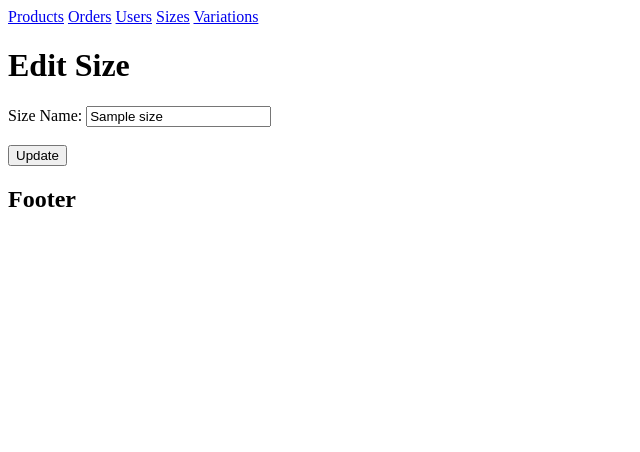
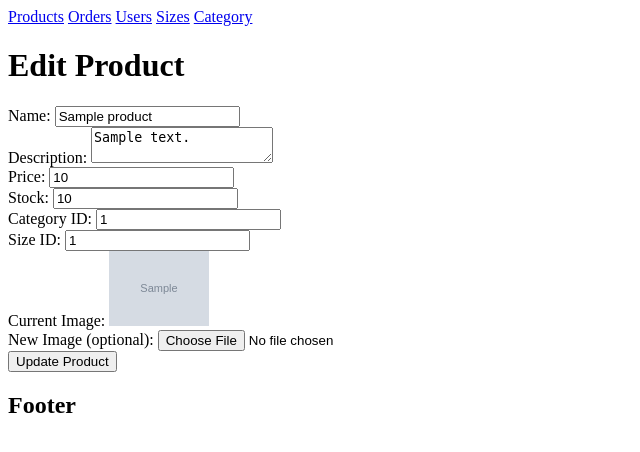
Before and after one commit to Tsukine050824/e-Project-1, a PHP site: template Fanimation/app/views/size/edit.php in a window 1280 px wide. Shown: the top 452 px of the page, without its empty margins (0-640 px from the left). Run offline with PHP 8.4, Linux system fonts and the light colour scheme; the template is opened without the code that fills it: most values are stand-ins (such as "Sample title", 1, 10 or a date in 2020); grey boxes marked "Sample" are stand-in pictures.

Commit message:
fanimation

```diff
--- a/Fanimation/app/App.php
+++ b/Fanimation/app/App.php
@@ -1,5 +1,4 @@
 <?php
-
 if (!function_exists('str_ends_with')) {
     function str_ends_with(string $haystack, string $needle): bool {
         if ($needle === '') {
@@ -11,17 +10,15 @@ if (!function_exists('str_ends_with')) {
 
 class App {
     public function handleRequest() {
-        $controllerName = isset($_GET['controller']) ? $_GET['controller'] : 'UserController';
+        $controllerName = isset($_GET['controller']) ? $_GET['controller'] : 'ProductController'; // Default to ProductController
         $actionName = isset($_GET['action']) ? $_GET['action'] : 'index';
 
         if (!str_ends_with($controllerName, 'Controller')) {
             $controllerName .= 'Controller';
         }
 
-
         if (class_exists($controllerName)) {
             $controller = new $controllerName();
-
 
             if (method_exists($controller, $actionName)) {
                 $params = isset($_GET['id']) ? [$_GET['id']] : [];
--- a/Fanimation/app/views/layout/header.php
+++ b/Fanimation/app/views/layout/header.php
@@ -9,5 +9,5 @@
     <a href="index.php?controller=OrderController&action=index">Orders</a>
     <a href="index.php?controller=UserController&action=index">Users</a>
     <a href="index.php?controller=SizeController&action=index">Sizes</a>
-    <a href="index.php?controller=VariationController&action=index">Variations</a>
+    <a href="index.php?controller=CategoryController&action=index">Category</a>
 </nav>
--- a/Fanimation/app/views/size/edit.php
+++ b/Fanimation/app/views/size/edit.php
@@ -1,15 +1,37 @@
 <!DOCTYPE html>
 <html>
 <head>
-    <title>Edit Size</title>
+    <title>Edit Product</title>
 </head>
 <body>
 <?php include 'app/views/layout/header.php'; ?>
-<h1>Edit Size</h1>
-<form method="post" action="index.php?controller=SizeController&action=edit&id=<?= $size['id'] ?>">
-    <label for="size_name">Size Name:</label>
-    <input type="text" id="size_name" name="size_name" value="<?= $size['size_name'] ?>" required><br><br>
-    <button type="submit">Update</button>
+<h1>Edit Product</h1>
+<form action="index.php?controller=ProductController&action=edit&id=<?= htmlspecialchars($product['id']) ?>" method="post" enctype="multipart/form-data">
+    <label>Name:</label>
+    <input type="text" name="name" value="<?= htmlspecialchars($product['name']) ?>" required><br>
+
+    <label>Description:</label>
+    <textarea name="description" required><?= htmlspecialchars($product['description']) ?></textarea><br>
+
+    <label>Price:</label>
+    <input type="number" name="price" value="<?= htmlspecialchars($product['price']) ?>" required><br>
+
+    <label>Stock:</label>
+    <input type="number" name="stock" value="<?= htmlspecialchars($product['stock']) ?>" required><br>
+
+    <label>Category ID:</label>
+    <input type="number" name="category_id" value="<?= htmlspecialchars($product['category_id']) ?>" required><br>
+
+    <label>Size ID:</label>
+    <input type="number" name="size_id" value="<?= htmlspecialchars($product['size_id']) ?>" required><br>
+
+    <label>Current Image:</label>
+    <img src="<?= htmlspecialchars($product['image']) ?>" alt="Image" width="100"><br>
+
+    <label>New Image (optional):</label>
+    <input type="file" name="image"><br>
+
+    <input type="submit" value="Update Product">
 </form>
 <?php include 'app/views/layout/footer.php'; ?>
 </body>
--- a/Fanimation/index.php
+++ b/Fanimation/index.php
@@ -7,7 +7,6 @@ foreach (glob("app/controllers/*.php") as $controller) {
     require_once $controller;
 }
 
-
 $app = new App();
 $app->handleRequest();
 ?>
```
Also changed, not shown: Fanimation/app/controllers/ProductController.php (+45 -2 lines), Fanimation/app/views/product/create.php (+16 -11 lines), Fanimation/app/views/product/edit.php (+18 -11 lines), Fanimation/app/views/product/index.php (+15 -9 lines).
